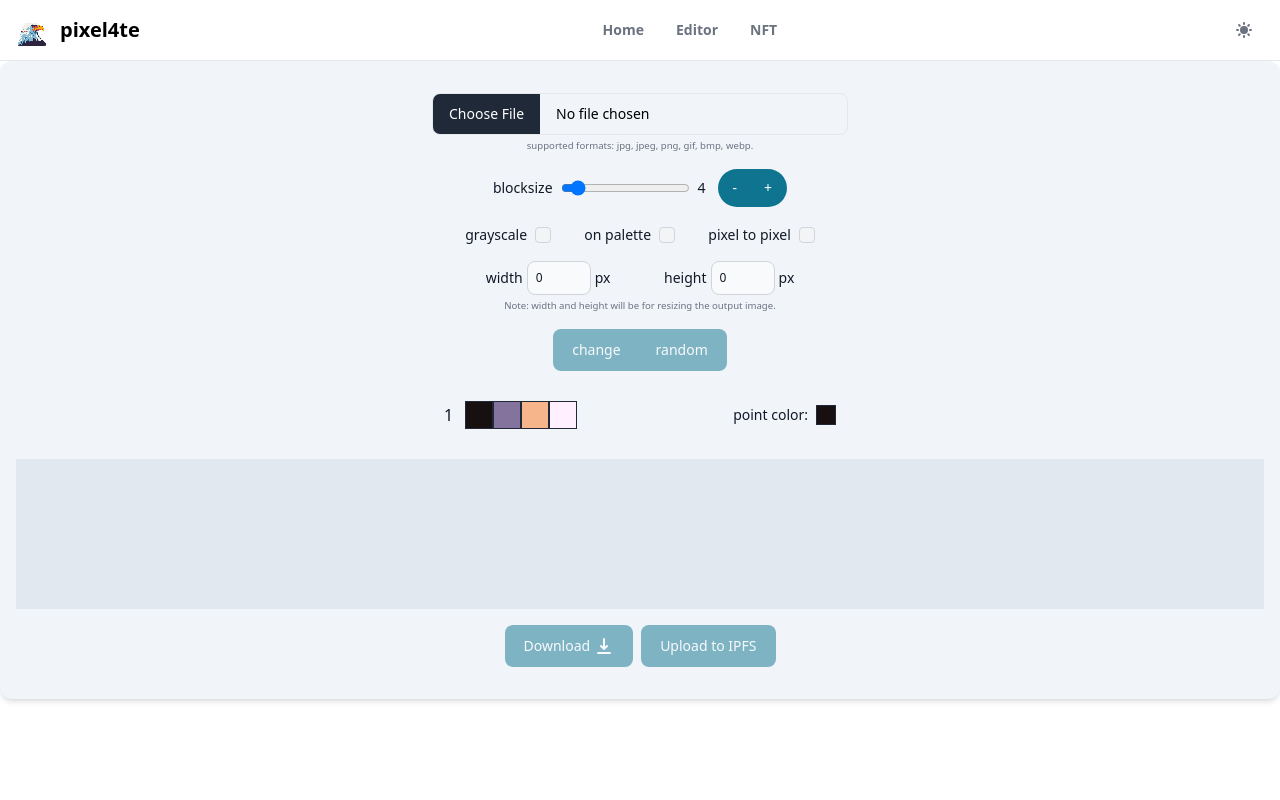
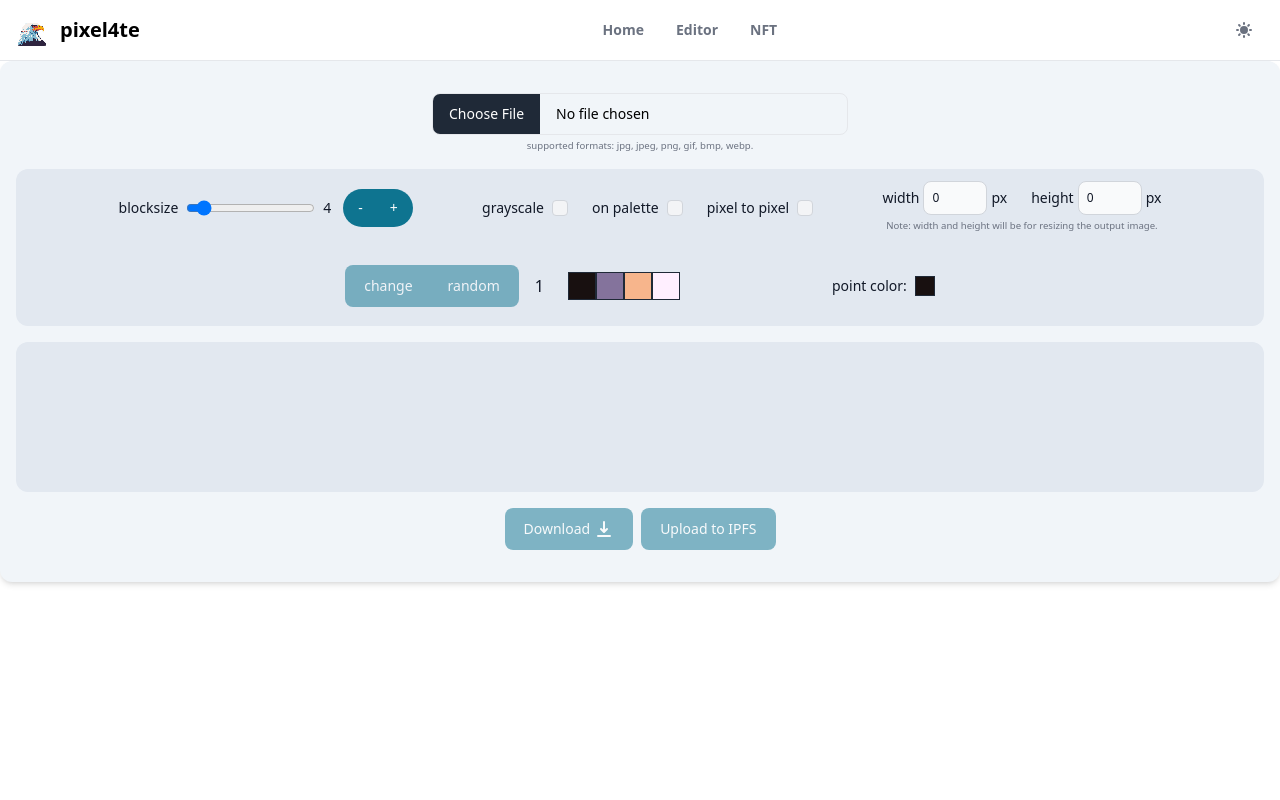
Before and after one commit to en0c-45/pixel4te, a Next.js app: page /editor in a window 1280 px wide. Shown: the top 800 px of the page. Built offline with nearby package versions, Linux system fonts and the light colour scheme.

Commit message:
refactor styles

```diff
--- a/components/Editor/controls.tsx
+++ b/components/Editor/controls.tsx
@@ -23,8 +23,8 @@ export default function Controls() {
     handleOnPixelToPixel,
   } = useEditor();
   return (
-    <div className="mx-auto w-full space-y-4 sm:w-1/2 lg:w-1/3">
-      <div className="mx-auto w-fit">
+    <div className="mx-auto w-full space-y-4 rounded-xl bg-slate-200 py-3 dark:border dark:bg-gray-800 lg:flex lg:flex-wrap lg:items-center lg:justify-around lg:gap-6 lg:space-y-0 lg:px-20 2xl:justify-around">
+      <div className="mx-auto w-fit lg:mx-0">
         <Label htmlFor="blocksize">
           <div className="flex items-center space-x-2">
             <p className="inline align-middle">
@@ -50,7 +50,7 @@ export default function Controls() {
           </div>
         </Label>
       </div>
-      <div className="flex justify-evenly">
+      <div className="flex justify-center gap-6">
         <Label htmlFor="grayscale">
           <p className="mr-2 inline align-middle">
             {textContent.app.editor.controls.grayscale.label}
@@ -93,7 +93,7 @@ export default function Controls() {
         </Label>
       </div>
       <div>
-        <div className="flex justify-evenly">
+        <div className="flex justify-center gap-6">
           <Label htmlFor="width">
             <div className="flex items-center space-x-1">
               <p>{textContent.app.editor.controls.sizes.label.width}</p>
@@ -140,7 +140,8 @@ export default function Controls() {
           {textContent.app.editor.controls.sizes.note}
         </p>
       </div>
-      <div className="mx-auto w-fit">
+      <div className="gap-4 md:flex md:items-center md:justify-center">
+        <div className="mx-auto mb-2 w-fit md:mx-0 md:mb-0">
           <Button.Group>
             <Button
               onClick={() => handleChangeCurrentPalette("normal")}
@@ -156,7 +157,7 @@ export default function Controls() {
             </Button>
           </Button.Group>
         </div>
-      <div className="flex items-center justify-evenly">
+        <div className="flex items-center justify-center gap-6">
           <p className="flex-none align-middle font-medium text-gray-900 dark:text-gray-300">
             {currentPalette + 1}
           </p>
@@ -175,7 +176,7 @@ export default function Controls() {
               ></div>
             ))}
           </div>
-        <div className="ml-4 flex items-center">
+          <div className="flex items-center">
             <p className="mr-2 text-sm font-medium text-gray-900 dark:text-gray-300">
               point color:
             </p>
@@ -188,5 +189,6 @@ export default function Controls() {
           </div>
         </div>
       </div>
+    </div>
   );
 }
--- a/components/Editor/index.tsx
+++ b/components/Editor/index.tsx
@@ -27,7 +27,7 @@ export default function Editor() {
         </p>
       </div>
       <Controls />
-      <div className="flex justify-center bg-slate-200 dark:bg-gray-700">
+      <div className="flex justify-center rounded-xl bg-slate-200 dark:bg-gray-700">
         <canvas
           ref={canvasRef}
           id="pixel4te-canvas"
```
Lines whose indentation alone changed are shown as unchanged.
